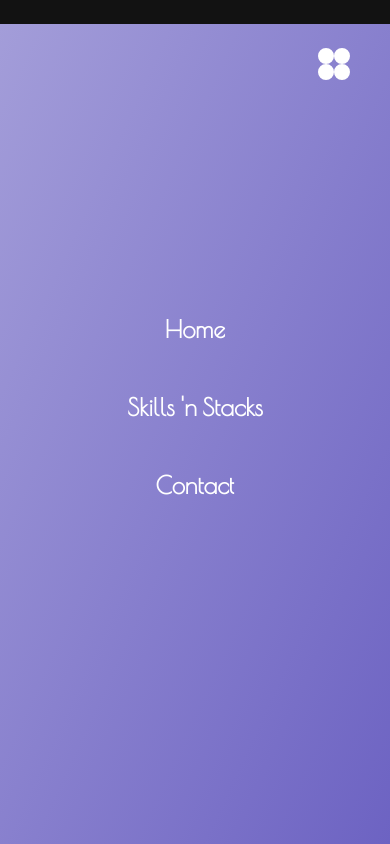
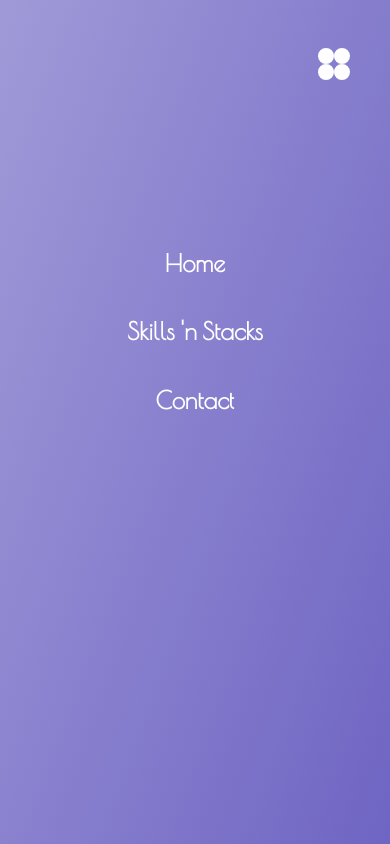
Before and after one commit to shayanakhlaghian/portofolio, a Next.js app: page / in a window 390 px wide. Both pictures are taken after a click on the button 332 px from the left and 66 px from the top of the page. Built offline with nearby package versions, Linux system fonts and the light colour scheme.

Commit message:
fix styling issues

```diff
--- a/app/components/Hero.tsx
+++ b/app/components/Hero.tsx
@@ -41,7 +41,7 @@ const Hero = () => {
         </PrimaryButton>
       </motion.div>
       <motion.div
-        className='absolute w-full top-[40%] md:w-1/2 md:left-1/2 lg:w-1/3 lg:left-[57.5%] lg:top-[50%]'
+        className='absolute w-full top-[47.5%] md:w-1/2 md:left-1/2 lg:w-1/3 lg:left-[57.5%] lg:top-[50%]'
         variants={variants}
         transition={transition}
       >
--- a/app/components/Nav.tsx
+++ b/app/components/Nav.tsx
@@ -14,7 +14,7 @@ const variants: Variants = {
     },
   },
   open: {
-    y: 0,
+    y: '-12.5%',
     transition: {
       type: 'tween',
       when: 'beforeChildren',
@@ -39,7 +39,7 @@ const Nav = ({
 }) => {
   return (
     <motion.nav
-      className='fixed bg-gradient-to-br from-secondary to-secondary-dark w-screen h-screen z-50'
+      className='fixed bg-gradient-to-br from-secondary to-secondary-dark w-screen h-[125%] z-50'
       variants={variants}
       initial='close'
       animate='open'
--- a/app/components/NavItem.tsx
+++ b/app/components/NavItem.tsx
@@ -20,7 +20,7 @@ const NavItem = ({
     <motion.li
       variants={variants}
       transition={transition}
-      className='mb-6 md:mb-8 lg:mb-10 group bg-transparent py-2 px-4 rounded-full group hover:bg-white text-center'
+      className='mb-6 md:mb-8 lg:mb-10 group bg-transparent py-[.2rem] md:py-2 px-4 rounded-full group hover:bg-white text-center'
     >
       <button
         className='font-poiret text-2xl md:text-3xl lg:text-4xl font-bold group-hover:text-secondary-dark'
--- a/app/components/PrimaryHeading.tsx
+++ b/app/components/PrimaryHeading.tsx
@@ -1,6 +1,6 @@
 const PrimaryHeading = ({ children }: { children: React.ReactNode }) => {
   return (
-    <h1 className='text-2xl md:text-4xl lg:text-6xl tracking-wide font-light uppercase font-poiret'>
+    <h1 className='text-xl md:text-4xl lg:text-6xl tracking-wide font-light uppercase font-poiret'>
       {children}
     </h1>
   );
--- a/app/layout.tsx
+++ b/app/layout.tsx
@@ -33,9 +33,9 @@ export default function RootLayout({
       <head>
         <link rel='shortcut icon' href='/logo.svg' />
       </head>
-      <body className='bg-primary text-white h-[90vh] md:h-[92.5vh]'>
+      <body className='bg-primary text-white'>
         <Menu />
-        <div className='border-2 border-white m-6 h-full p-4 rounded-sm overflow-hidden relative'>
+        <div className='border-2 border-white m-6 p-4 rounded-sm overflow-hidden relative h-[87.5vh] md:h-[92.5vh]'>
           <Providers>{children}</Providers>
           <Logo />
         </div>
```
